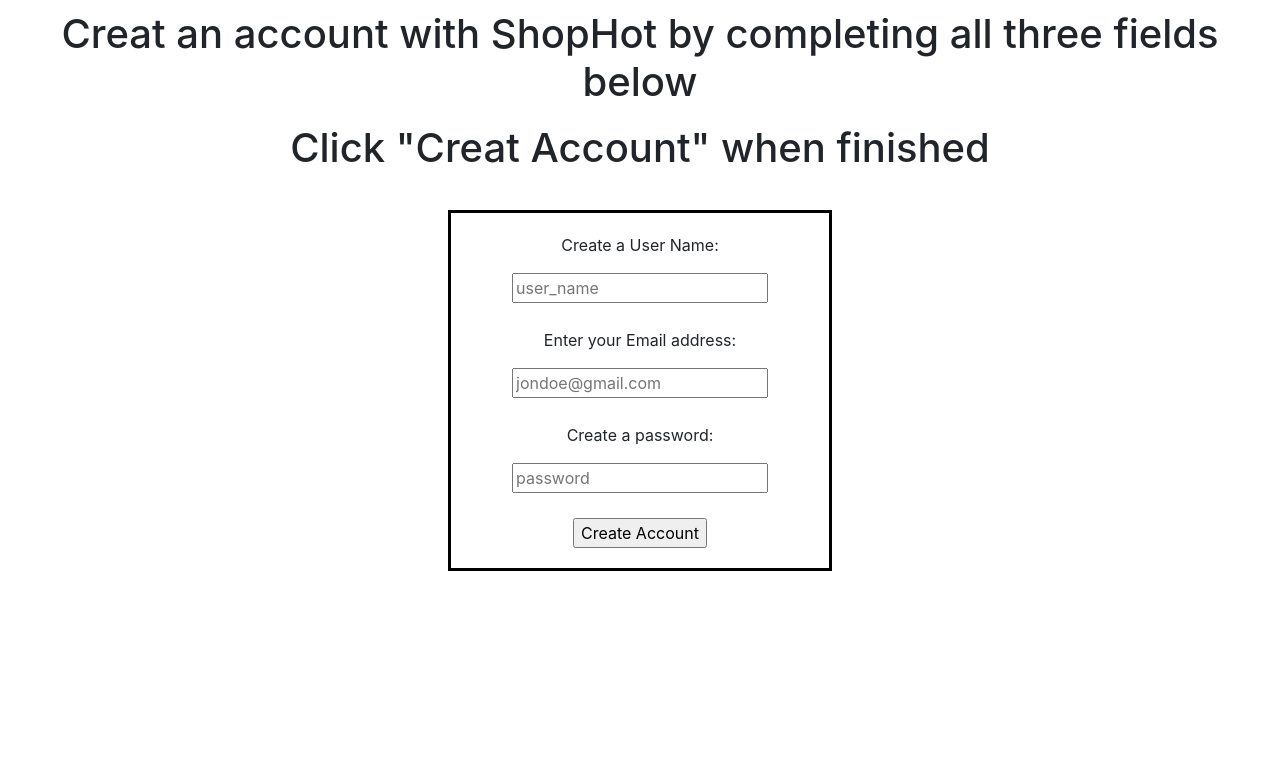
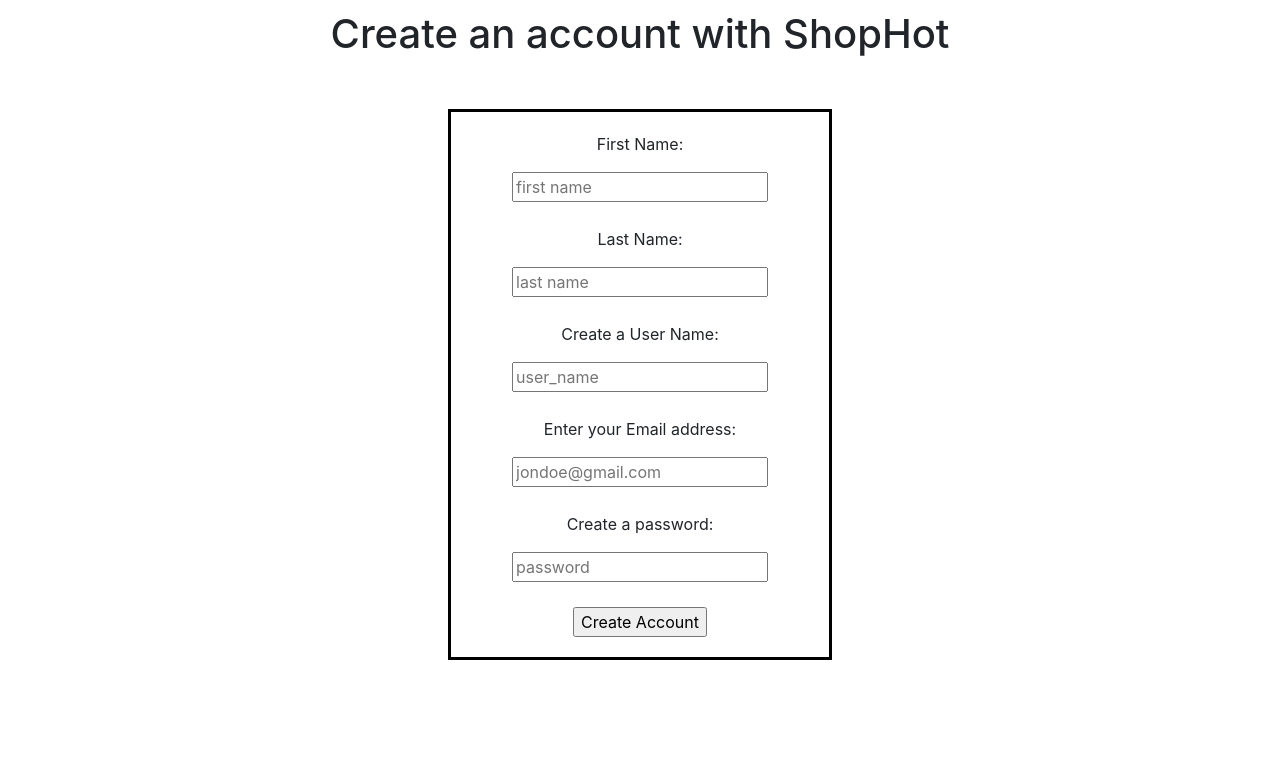
Before and after one commit to gharv222/shophot, a Django app: page /new_account/ in a window 1280 px wide. Shown: the part 68-828 px from the top of the page. Before the commit the page ends 639 px from the top, so only its background shows below. Run offline with Django 3.2, Linux system fonts and the light colour scheme; some libraries are stand-ins or nearby versions.

Commit message:
Completed, for submission

```diff
--- a/shophot/shop/templates/post.html
+++ b/shophot/shop/templates/post.html
@@ -5,6 +5,7 @@
 {% endblock %}
 
 {% block content %}
+<title>ShopHot | Post</title>
 <body>
    <p class="title">Please fill in all fields below and then click 'POST!' to post your product</p>
    <form action="" method="post">
--- a/shophot/shop/templates/shophome.html
+++ b/shophot/shop/templates/shophome.html
@@ -6,10 +6,11 @@
 
 
 {% block content %}
-<p class="Welcome">Welcome {{current_user}}! See Your Posts Below</p>
+<title>ShopHot | MyAccount</title>
+<p class="Welcome">Welcome {{request.user.first_name}} {{request.user.last_name}}! See Your Posts Below</p>
 	<div class="sidenav">
 		<p class="accountinfo">MyAccountInfo</p>
-		<p class="else">Name: </p>
+		<p class="else">Name: {{request.user.first_name}} {{request.user.last_name}}</p>
   		<p class="else">User Name: {{request.user}}</p>
   		<p class="else">Email Address: {{request.user.email}}</p>
   		<a class="Settings" href="#">Manage Account Settings</a>
--- a/shophot/shophot/views.py
+++ b/shophot/shophot/views.py
@@ -8,8 +8,8 @@ from shop.models import account
 def home(request):
 
 	context = {}
-	# if request.user.is_authenticated:
-	# 	return HttpResponseRedirect('http://127.0.0.1:8000/shop/home')
+	if (request.user.is_authenticated):
+		return HttpResponseRedirect('http://127.0.0.1:8000/shop/home')
 
 	if request.method == "POST":
 		login_data = request.POST
@@ -20,6 +20,8 @@ def home(request):
 
 		else:
 			return HttpResponseRedirect('http://127.0.0.1:8000/home')
+
+
 
 
 
@@ -34,14 +36,27 @@ def new_account(request):
 	"""
 	Creates a new account, saves infor to account table in database
 	"""
-	context = {}
+	user_exists = ''
+	fill_in = ''
+
 	if request.method == "POST":
 		user = request.POST
+		for item in user:
+			if user[item] == '':
+				fill_in = 'All fields are Required!'
+				context = {'user_exists':user_exists, 'fill_in':fill_in}
+				return render(request, 'new_account.html', context)
+		if User.objects.filter(username=user['username']).exists():
+			user_exists = 'UserName ' + user['username'] + ' already exists'
+		else:
+			new_user = User.objects.create_user(user['username'],
+				user['email'], user['password'])
+			new_user.last_name = user['lname']
+			new_user.first_name = user['fname']
+			new_user.save()
+			return HttpResponseRedirect('http://127.0.0.1:8000/home')
 
-		new_user = User.objects.create_user(user['username'],
-			user['email'], user['password'])
-		new_user.save()
-		return HttpResponseRedirect('http://127.0.0.1:8000/home')
+	context = {'user_exists':user_exists, 'fill_in':fill_in}
 
 	return render(request, 'new_account.html', context)
 
--- a/shophot/static/css/account_create.css
+++ b/shophot/static/css/account_create.css
@@ -8,8 +8,12 @@ form{
 }
 h1 {
 	padding-top: 10px;
+	padding-bottom: 5px;
 }
-
+.warn{
+	color: red;
+	font-size: 25px;
+}
 .entry {
 	border: 3px solid #000000;
 	width: 30%;
@@ -19,7 +23,19 @@ h1 {
 
 
 }
+.user_exists{
+	color: red;
+	font-size: 25px;
+}
+.lastname {
+	margin: none;
+	padding-top: 25px;
+}
 .user_pass {
+	margin: none;
+	padding-top: 25px;
+}
+.user_name {
 	margin: none;
 	padding-top: 25px;
 }
--- a/shophot/static/css/error.css
+++ b/shophot/static/css/error.css
@@ -1,14 +1,14 @@
-h1 {
+.message {
 	padding-top: 5%;
 	margin: auto;
 	text-align: center;
 }
-a {
+.link {
 	margin: auto;
 	padding: 10px;
 	font-size: 25px;
 	text-align: center;
 }
-div{
+.content{
 	text-align: center;
 }
--- a/shophot/static/css/post_styles.css
+++ b/shophot/static/css/post_styles.css
@@ -10,9 +10,11 @@ body {
 	font-size: 2em;
 	font-family: sans-serif;
 }
+
 form {
 	text-align: center;
 	width: 50%;
+	font-size: 16px;
 	margin: auto;
 	text-align: center;
 	border: 1px solid #111;
--- a/shophot/templates/base.html
+++ b/shophot/templates/base.html
@@ -3,17 +3,17 @@
 
 <html lang="en">
 <head>
-	<title>ShopHot | Home</title>
+
 	<link rel="stylesheet" href="https://stackpath.bootstrapcdn.com/bootstrap/4.1.0/css/bootstrap.min.css" integrity="sha384-9gVQ4dYFwwWSjIDZnLEWnxCjeSWFphJiwGPXr1jddIhOegiu1FwO5qRGvFXOdJZ4"
 	crossorigin="anonymous">
 	<link rel="stylesheet" type="text/css" href="{% static 'css/base.css' %}">
 	{% block custom_css%}{% endblock %}
 
 </head>
-<body>
+
 
 	<nav class="navbar navbar-expand-lg navbar-dark bg-dark">
-	  <a class="navbar-brand" href="http://127.0.0.1:8000/shop/home">Home</a>
+	  <a class="navbar-brand" href="http://127.0.0.1:8000/home">Home</a>
 	  <button class="navbar-toggler" type="button" data-toggle="collapse" data-target="#navbarNavDropdown" aria-controls="navbarNavDropdown" aria-expanded="false" aria-label="Toggle navigation">
 	    <span class="navbar-toggler-icon"></span>
 	  </button>
@@ -31,12 +31,14 @@
 	  <a type="button" class="logout" href="http://127.0.0.1:8000/signout">LOGOUT</a>
 
 	</nav>
+	<body>
 	<div>
 
 	</div>
 
 
 	{% block content %}
+	<title>ShopHot | Welcome</title>
 	<h1>This is in base.html</h1>
 
 	{% endblock %}
--- a/shophot/templates/new_account.html
+++ b/shophot/templates/new_account.html
@@ -1,39 +1,31 @@
 {% extends 'base.html' %}
 {% load static %}
-	{%block navbar%}
-	<nav class="navbar navbar-expand-lg navbar-dark bg-dark">
-	  <a class="navbar-brand" href="http://127.0.0.1:8000/home">Home</a>
-	  <button class="navbar-toggler" type="button" data-toggle="collapse" data-target="#navbarNavDropdown" aria-controls="navbarNavDropdown" aria-expanded="false" aria-label="Toggle navigation">
-	    <span class="navbar-toggler-icon"></span>
-	  </button>
-	  <div class="collapse navbar-collapse" id="navbarNavDropdown">
-	    <ul class="navbar-nav">
-	      <li class="nav-item active">
-	        <a class="nav-link" href="http://127.0.0.1:8000/about">About<span class="sr-only">(current)</span></a>
-	      </li>
-	      <li class="nav-item">
-	        <a class="nav-link" href="http://127.0.0.1:8000/preview">Preview</a>
-	      </li>
-	     </ul>
-	  </div>
-	</nav>
-	{% endblock %}
 {% block custom_css%}
 <link rel="stylesheet" type="text/css" href="{% static 'css/account_create.css' %}">
 {% endblock %}
 
 {%block content%}
-<h1>Creat an account with ShopHot by completing all three fields below</h1>
-	<h1>Click "Creat Account" when finished</h1>
+<title>ShopHot | NewAccount</title>
+<h1>Create an account with ShopHot</h1>
+<p class="user_exists">{{ user_exists }}</p>
+<p class="warn">{{ fill_in }}</p>
 	<form action="" method="post">
 		{% csrf_token %}
 		<div class="entry">
+			<div class="fname">
+				<p class="firstname">First Name:</p>
+	            <input type="text" name="fname" placeholder="first name">
+	        </div>
+	        <div class="lname">
+				<p class="lastname">Last Name:</p>
+	            <input type="text" name="lname" placeholder="last name">
+	        </div>
 			<div class="user">
 				<p class="user_name">Create a User Name:</p>
 	            <input type="text" name="username" placeholder="user_name">
 	        </div>
 	        <div class="email">
-				<p class="user_name">Enter your Email address:</p>
+				<p class="user_email">Enter your Email address:</p>
 	            <input type="text" name="email" placeholder="jondoe@gmail.com">
 	        </div>
 	        <div class="password">
```
Also changed, not shown: shophot/shop/models.py (+5 -4 lines), shophot/shop/templates/feed.html (+4 -25 lines), shophot/shop/views.py (+5 -5 lines), shophot/templates/error.html (+4 -3 lines), shophot/templates/home.html (+1 -20 lines), shophot/db.sqlite3, shophot/registration/login.html (deleted), shophot/registration/logout.html (deleted), shophot/shop/migrations/0012_auto_20180501_0032.py (added), shophot/shop/migrations/0013_auto_20180501_0034.py (added), shophot/shop/migrations/0014_auto_20180501_0046.py (added), shophot/shop/migrations/0015_product_post_user.py (added).
